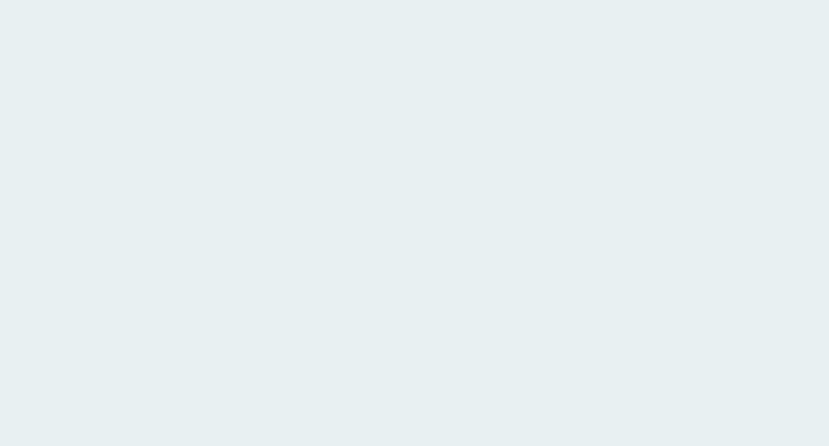
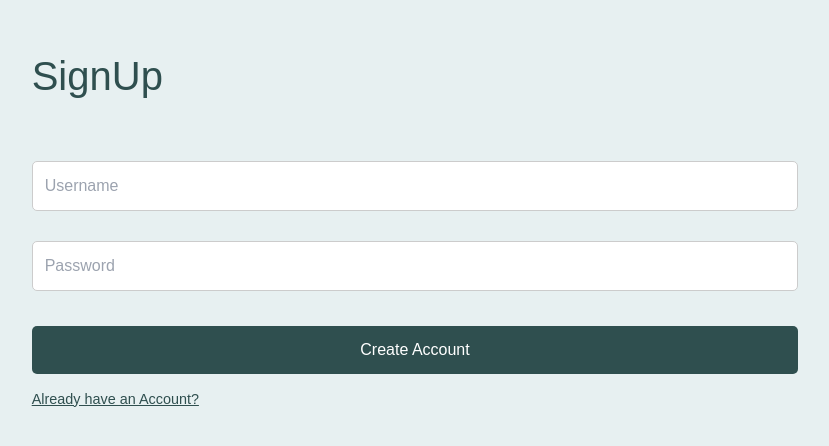
Before and after one commit to cfgtexas24/Team-1, a React (Create React App) app in the folder frontend/: page /patient/signup in a window 1280 px wide. Before the commit this address had no page. Shown: the part 172-618 px from the top of the page, without its empty margins (225-1054 px from the left). Built offline with nearby package versions, Linux system fonts and the light colour scheme.

Commit message:
more file renaming

```diff
--- a/frontend/src/App.js
+++ b/frontend/src/App.js
@@ -3,8 +3,8 @@
 import { BrowserRouter, Routes, Route } from "react-router-dom";
 
 import Home from './components/Home';
-import Login from'./components/Login';
-import LoginExisting from './components/LoginExistingUser'
+import SignUp from'./components/SignUp';
+import Login from './components/Login'
 import PatientDashboard from './components/PatientDashboard';
 
 function App() {
@@ -14,7 +14,7 @@
         <Route path="/" element={<Home />} />
         <Route path="/patient/login" element={<Login />} />
         <Route path="/patient/home" element={<PatientDashboard />}/>
-        <Route path="/patient/login/existing" element={<LoginExisting />} />
+        <Route path="/patient/signup" element={<SignUp />} />
       </Routes>
 
     </BrowserRouter>
--- a/frontend/src/components/Login.js
+++ b/frontend/src/components/Login.js
@@ -1,9 +1,9 @@
 import React from 'react'
 
-const login = () => {
+const Login = () => {
   return (
     <div>
-      <h1>Abide</h1>
+      <h1>Login</h1>
       <form>
         <input type="text" placeholder="Username" className="input-box" />
         <input type="password" placeholder="Password" className="input-box" />
@@ -14,4 +14,4 @@
   )
 }
 
-export default login
+export default Login
--- a/frontend/src/components/LoginExistingUser.js
+++ b/frontend/src/components/SignUp.js
@@ -1,9 +1,9 @@
 import React from 'react'
 
-const LoginExisting = () => {
+const SignUp = () => {
   return (
     <div>
-      <h1>Login Exisiting</h1>
+      <h1>SignUp</h1>
       <form>
         <input type="text" placeholder="Username" className="input-box" />
         <input type="password" placeholder="Password" className="input-box" />
@@ -14,4 +14,4 @@
   )
 }
 
-export default LoginExisting
+export default SignUp
```
